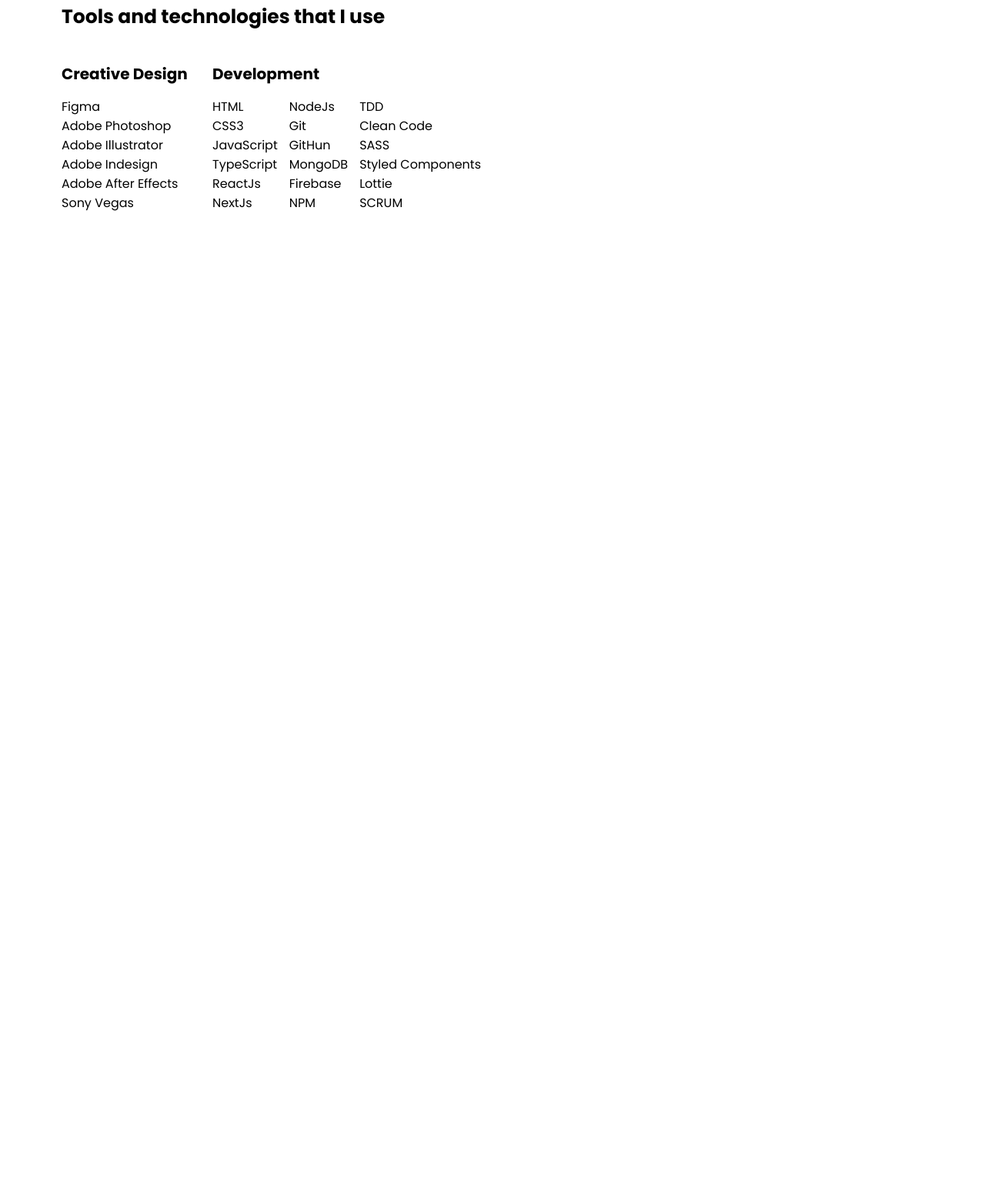
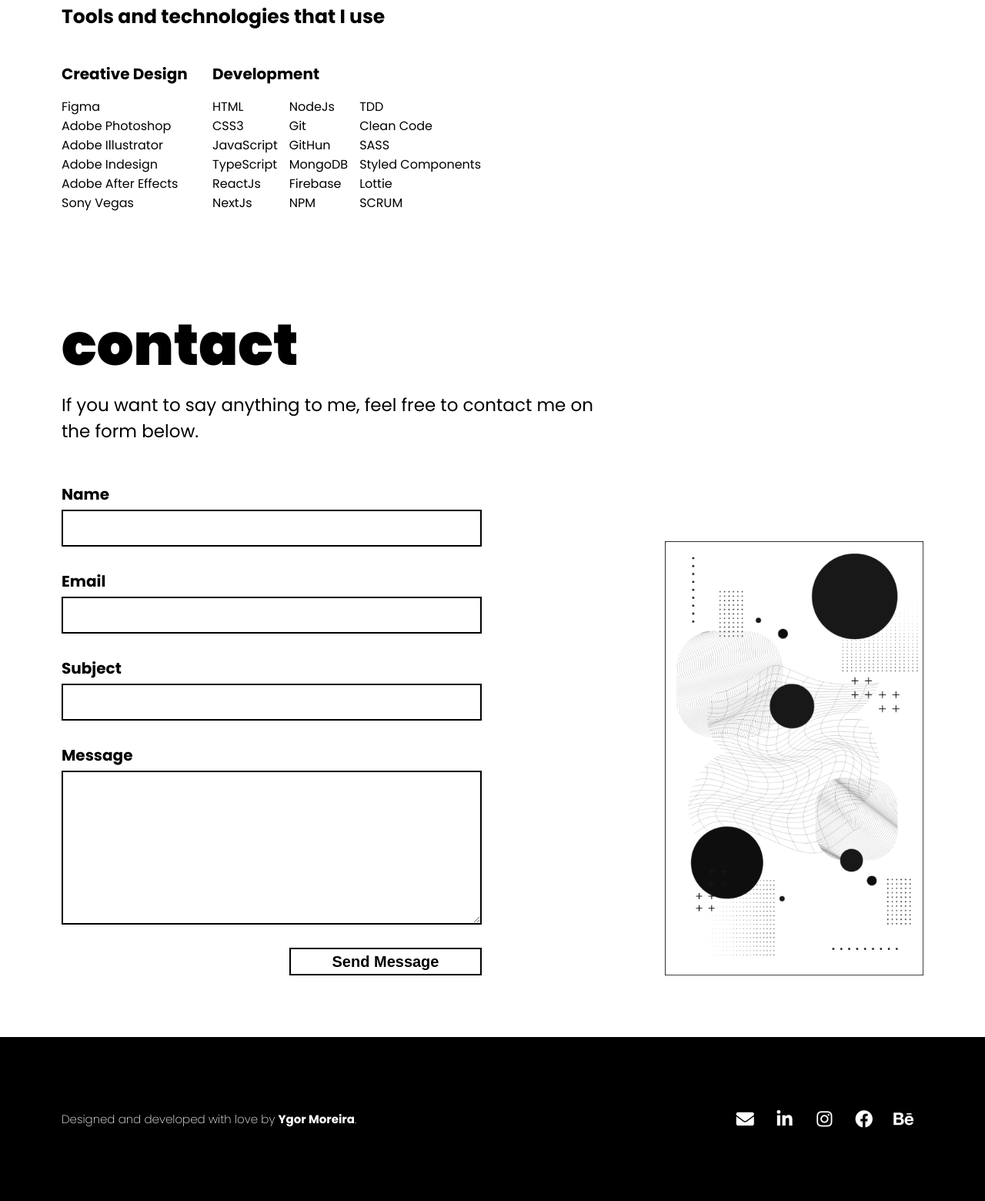
Before and after one commit to MotazPH/motaz-personal, a plain HTML site: page index.html in a window 1280 px wide. Shown: the part 2370-3930 px from the top of the page at 77% size. Before the commit the page ends 2756 px from the top, so only its background shows below. Drawn offline with nearby package versions, Linux system fonts and the light colour scheme.

Commit message:
all body ready

```diff
--- a/index.html
+++ b/index.html
@@ -14,6 +14,8 @@
         <link rel="stylesheet" href="styles.css/home-section.css" />
         <link rel="stylesheet" href="styles.css/projects-section.css" />
         <link rel="stylesheet" href="styles.css/about-me-section.css" />
+        <link rel="stylesheet" href="styles.css/contact.css" />
+        <link rel="stylesheet" href="styles.css/footer.css" />
     </head>
     <body>
 
@@ -219,5 +221,77 @@
                 </div>
             </div>
         </div>
+
+        <div class="contact-section">
+            <div class="entry-column">
+                <div class="contact-title">
+                    <h1>contact</h1>
+                </div>
+                <div class="contact-description">
+                    <h2>If you want to say anything to me, feel free to contact me on the form below.</h2>
+                </div>
+                <div class="contact-data-entry-container">
+                    <div class="entry">
+                        <label for="name">Name</label>
+                        <input type="text" class="name">
+                    </div>
+                    <div class="entry">
+                        <label for="email">Email</label>
+                        <input type="email" class="email">
+                    </div>
+                    <div class="entry">
+                        <label for="subject">Subject</label>
+                        <input type="text" class="subject">
+                    </div>
+                    <div class="entry">
+                        <label for="message">Message</label>
+                        <textarea type="text" class="message"></textarea>
+                    </div>
+                    <div class="submit-button">
+                        <button>Send Message</button>
+                    </div>
+                </div>
+            </div>
+            <div class="vector-column">
+                <div class="vector-container">
+                    <img src="images/contact-image-1.png" alt="vector">
+                </div>
+            </div>
+        </div>
+
+        <div class="footer">
+            <div class="footer-container">
+                <div class="designed-by">
+                    <p>Designed and developed with love by <span class="weight-700">Ygor Moreira</span>. </p>
+                </div>
+                <div class="social-media">
+                    <div class="email">
+                        <a href="http://www.google.com/" target="_blank">
+                            <i class="fas fa-envelope"></i>
+                        </a>
+                    </div>
+                    <div class="linkedin">
+                        <a href="https://www.linkedin.com/" target="_blank">
+                            <i class="fab fa-linkedin-in"></i>
+                        </a>
+                    </div>
+                    <div class="instagram">
+                        <a href="https://www.instagram.com/" target="_blank">
+                            <i class="fab fa-instagram"></i>
+                        </a>
+                    </div>
+                    <div class="facebook">
+                        <a href="https://www.facebook.com/" target="_blank">
+                            <i class="fab fa-facebook"></i>
+                        </a>
+                    </div>
+                    <div class="behance">
+                        <a href="https://www.behance.net/" target="_blank">
+                            <i class="fab fa-behance"></i>
+                        </a>
+                    </div>
+                </div>
+            </div>
+        </div>
     </body>
 </html>
--- /dev/null
+++ b/styles.css/contact.css
@@ -0,0 +1,79 @@
+.contact-section {
+    padding: 0px 80px 80px 80px;
+    display: flex;
+    justify-content: space-between
+}
+
+.contact-section > .vector-column {
+    width: 30%;
+    display: flex;
+    align-items: flex-end;
+    justify-content: center;
+}
+
+.contact-section > .vector-column > .vector-container img{
+    width: 100%;
+    height: auto;
+}
+
+.contact-section > .entry-column {
+    width: 65%;
+}
+
+.contact-section > .entry-column > .contact-description h2 {
+    margin: 5px 0px 50px 0px;
+    font-size: 23px !important;
+    font-weight: 400;
+}
+
+/* ---------- Contact entry ---------- */
+.contact-data-entry-container {
+    display: flex;
+    flex-direction: column;
+    gap: 30px;
+    width: 75%;
+}
+
+.contact-data-entry-container > .entry {
+    display: flex;
+    flex-direction: column;
+    gap: 5px;
+    width: 100%;
+}
+
+.contact-data-entry-container > .entry > label {
+    font-size: 20px;
+    font-weight: 700;
+}
+
+.contact-data-entry-container > .entry > input {
+    height: 48px;
+    border: 2px solid var(--black-color);
+}
+
+.contact-data-entry-container > .entry > textarea {
+    height: 200px;
+    border: 2px solid var(--black-color);
+}
+
+.contact-data-entry-container > .submit-button {
+    display: flex;
+    justify-content: flex-end;
+}
+
+.contact-data-entry-container > .submit-button button{
+    display: flex;
+    justify-content: center;
+    align-items: center;
+    background-color: var(--white-color);
+    border: 2px solid var(--black-color);
+    font-size: 20px;
+    font-weight: 700;
+    width: 250px;
+    line-height: 30px;
+}
+
+.contact-data-entry-container > .submit-button button:hover{
+    cursor: pointer;
+    text-decoration: underline;
+}
--- /dev/null
+++ b/styles.css/footer.css
@@ -0,0 +1,48 @@
+.footer {
+    padding: 80px 80px;
+    background-color: var(--black-color);
+}
+
+.footer > .footer-container {
+    display: flex;
+    justify-content: space-between;
+    width: 100%;
+}
+
+.footer > .footer-container > .designed-by {
+    display: flex;
+    justify-content: flex-start;
+    align-items: center;
+    color: var(--white-color);
+    font-size: 15px;
+    font-weight: 200;
+}
+
+.footer > .footer-container > .designed-by span {
+    font-weight: 700;
+}
+
+.footer > .footer-container > .social-media {
+    display: flex;
+    justify-content: space-between;
+    width: 23%;
+}
+
+.footer > .footer-container > .social-media > div {
+    display: flex;
+    justify-content: center;
+    align-items: center;
+    font-size: 23px;
+    width: 60px;
+}
+
+.footer > .footer-container > .social-media > div i {
+    text-decoration: none;
+    color: var(--white-color);
+    transition: 0.05s;
+}
+
+.footer > .footer-container > .social-media > div i:hover {
+    font-size: 30px;
+    cursor: pointer;
+}
```
Also changed, not shown: images/contact-image-1.png (added).
